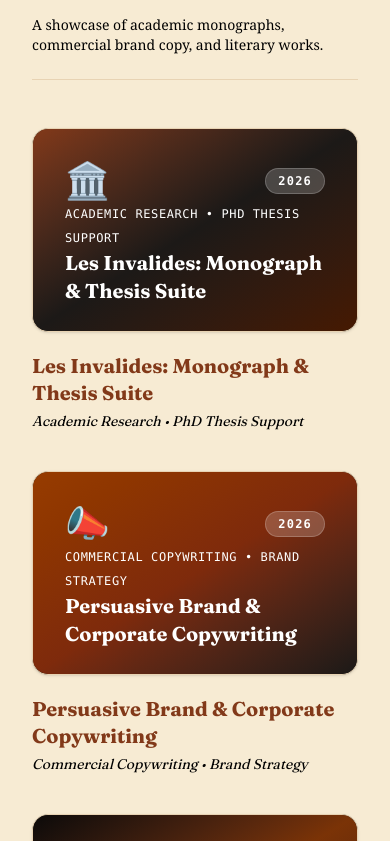
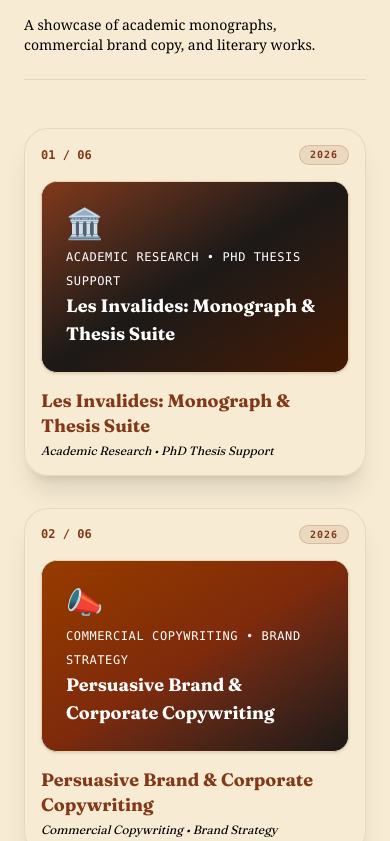
Before and after one commit to cherish-overseer/Pencraack, a Next.js app: page / in a window 390 px wide. Shown: the part 1163-2004 px from the top of the page. Built offline with nearby package versions, Linux system fonts and the light colour scheme.

Commit message:
Add mobile card stacking animation to featured projects on homepage

```diff
--- a/src/app/page.tsx
+++ b/src/app/page.tsx
@@ -7,7 +7,7 @@
 
 export default function Home() {
   return (
-    <main className="min-h-screen flex flex-col bg-background text-foreground overflow-x-hidden">
+    <main className="min-h-screen flex flex-col bg-background text-foreground overflow-x-clip">
       <Header />
       <div className="flex-1 space-y-12">
         <HelftHero />
--- a/src/components/HelftProjects.tsx
+++ b/src/components/HelftProjects.tsx
@@ -75,7 +75,7 @@
   const [selectedService, setSelectedService] = useState<string | null>(null);
 
   return (
-    <section id="projects" className="w-full py-16 px-8 max-w-7xl mx-auto space-y-12">
+    <section id="projects" className="w-full py-16 px-6 sm:px-8 max-w-7xl mx-auto space-y-12">
       {/* Section Title (Helft & Pinta Architectural Header) */}
       <div className="flex flex-col sm:flex-row sm:items-end justify-between border-b border-border pb-6 gap-4">
         <div>
@@ -91,22 +91,33 @@
         </p>
       </div>
 
-      {/* Helft & Pinta Loop Projets Grid */}
-      <div className="grid grid-cols-1 md:grid-cols-2 gap-10">
-        {PROJECTS_DATA.map((item) => (
+      {/* Featured Projects: Stacking Cards on Mobile, 2-Column Grid on Desktop */}
+      <div className="flex flex-col gap-8 md:grid md:grid-cols-2 md:gap-10 relative">
+        {PROJECTS_DATA.map((item, idx) => (
           <div
             key={item.id}
             onClick={() => setSelectedService(item.serviceKey)}
-            className="group cursor-pointer space-y-4"
+            style={{
+              top: `calc(75px + ${idx * 16}px)`,
+            }}
+            className="group cursor-pointer space-y-3 sticky md:static rounded-3xl bg-background/95 md:bg-transparent p-4 sm:p-5 md:p-0 border border-border/80 md:border-0 shadow-xl md:shadow-none transition-all duration-300 active:scale-[0.98] md:active:scale-100"
           >
+            {/* Card Index & Badge (Mobile Stack Marker) */}
+            <div className="flex md:hidden items-center justify-between text-xs font-mono font-bold text-brand-600 pb-1">
+              <span>0{idx + 1} / 0{PROJECTS_DATA.length}</span>
+              <span className="uppercase tracking-widest text-[10px] bg-brand-600/10 px-2.5 py-0.5 rounded-full border border-brand-600/20">
+                {item.year}
+              </span>
+            </div>
+
             {/* Cover Image Container with Hover Scale */}
             <div className="relative aspect-[16/10] w-full rounded-2xl overflow-hidden bg-stone-900 shadow-sm border border-border group-hover:shadow-2xl group-hover:border-brand-600/50 transition-all duration-500">
               <div
-                className={`w-full h-full bg-gradient-to-br ${item.gradient} p-8 flex flex-col justify-between text-white group-hover:scale-105 transition-transform duration-700`}
+                className={`w-full h-full bg-gradient-to-br ${item.gradient} p-6 sm:p-8 flex flex-col justify-between text-white group-hover:scale-105 transition-transform duration-700`}
               >
                 <div className="flex items-center justify-between">
-                  <span className="text-4xl select-none">{item.iconSymbol}</span>
-                  <span className="text-xs font-mono font-bold tracking-widest bg-white/20 backdrop-blur-md px-3 py-1 rounded-full border border-white/20">
+                  <span className="text-3xl sm:text-4xl select-none">{item.iconSymbol}</span>
+                  <span className="hidden md:inline-block text-xs font-mono font-bold tracking-widest bg-white/20 backdrop-blur-md px-3 py-1 rounded-full border border-white/20">
                     {item.year}
                   </span>
                 </div>
@@ -115,7 +126,7 @@
                   <span className="text-brand-300 text-xs font-mono uppercase tracking-wider">
                     {item.category}
                   </span>
-                  <h3 className="text-xl sm:text-2xl font-bold font-heading text-white line-clamp-2">
+                  <h3 className="text-lg sm:text-2xl font-bold font-heading text-white line-clamp-2">
                     {item.title}
                   </h3>
                 </div>
@@ -130,10 +141,10 @@
 
             {/* Helft & Pinta Minimalist Caption */}
             <div className="space-y-1 pt-1">
-              <h2 className="text-xl sm:text-2xl font-bold text-brand-600 font-heading group-hover:text-brand-700 transition-colors leading-snug">
+              <h2 className="text-lg sm:text-2xl font-bold text-brand-600 font-heading group-hover:text-brand-700 transition-colors leading-snug">
                 {item.title}
               </h2>
-              <h3 className="text-black text-sm font-serif italic">
+              <h3 className="text-black text-xs sm:text-sm font-serif italic">
                 {item.category}
               </h3>
             </div>
```
